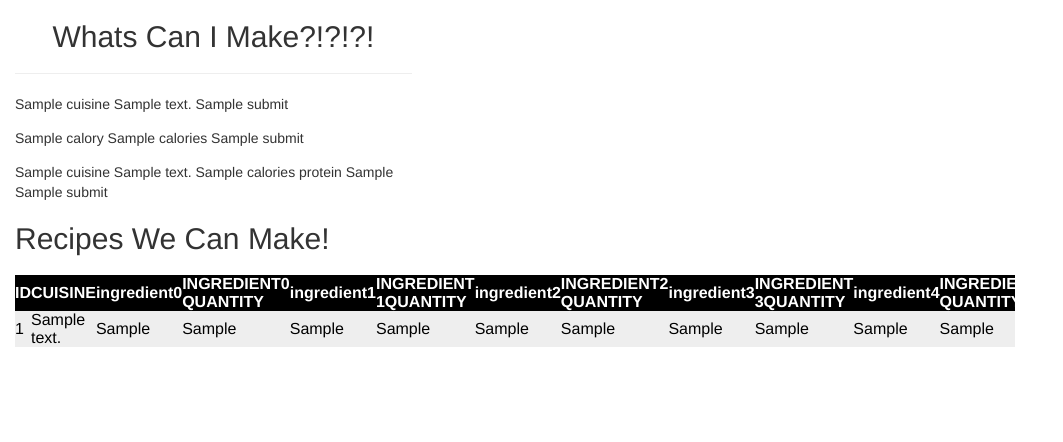
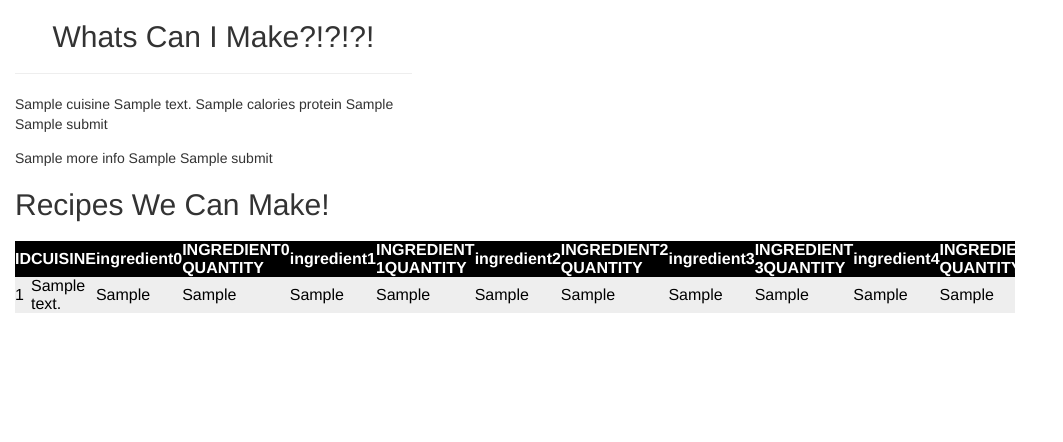
Before and after one commit to krajput96/flask-aws-tutorial, a Flask app: template templates/index.html in a window 1280 px wide. Shown: the top 442 px of the page, without its empty margins (0-1063 px from the left). Run offline with Flask 2, Linux system fonts and the light colour scheme; the template is opened without the code that fills it: most values are stand-ins (such as "Sample title", 1, 10 or a date in 2020); parts of the project's set-up code (start-up, migrations or seed data) failed here and were passed over; some libraries are stand-ins or nearby versions.

Commit message:
index info and getInfo

```diff
--- a/application/forms.py
+++ b/application/forms.py
@@ -1,26 +1,17 @@
 from flask_wtf import Form
-from wtforms import TextField, validators, SelectField, SubmitField
-from wtforms_sqlalchemy.fields import QuerySelectField
+from wtforms import TextField, validators, SelectField, SubmitField, StringField
+#from wtforms_sqlalchemy.fields import QuerySelectField
 
 
-CUISINE_CHOICES = [(' ',' '), ('Mexican', 'Mexican') , ('Italian', 'Italian'), ('Indian', 'Indian')]
-
-CALORIES_CHOICES = [(' ',' '), ('High Calories', 'High Calories'), ('Low Calories', 'Low Calories')]
-
-PROTEIN_CHOICES = [(' ',' '), ('High Protein', 'High Protein'), ('Low Protein', 'Low Protein')]
-
+CUISINE_CHOICES = [(' ',' '), ('Mexican', 'Mexican') , ('Italian', 'Italian'), ('Indian', 'Indian'), ('French', 'French'), ('Thai', 'Thai'), ('Russian', 'Russian'), ('Spanish', 'Spanish'), ('Japanese', 'Japanese'), ('British', 'British'), ('Korean', 'Korean'), ]
 CALORIES_PROTEIN_CHOICES = [(' ',' '), ('High Protein', 'High Protein'), ('Low Protein', 'Low Protein'), ('High Calories', 'High Calories'), ('Low Calories', 'Low Calories')]
 
-class cuisineForm(Form):
-    cuisine = SelectField(label='Cuisine', choices=CUISINE_CHOICES)
+class complexForm(Form):
+    cuisine = SelectField(label='Cuisine: ', choices=CUISINE_CHOICES)
+    calories_protein = SelectField(label='Choose: ', choices=CALORIES_PROTEIN_CHOICES)
+
     submit = SubmitField("Submit")
 
-class caloriesForm(Form):
-    calories = SelectField(label='Calories', choices=CALORIES_CHOICES)
-    submit = SubmitField("Submit")
-
-class complexForm(Form):
-    cuisine = SelectField(label='Cuisine', choices=CUISINE_CHOICES)
-    calories_protein = SelectField(label='Calories', choices=CALORIES_PROTEIN_CHOICES)
-
-    submit = SubmitField("Submit")
+class moreInformation(Form):
+    moreInfo = StringField('ID', validators = [validators.DataRequired()])
+    submit = SubmitField('Submit')
--- a/templates/index.html
+++ b/templates/index.html
@@ -52,29 +52,6 @@ table#t01 th {
 
 </style>
 
-
-
-<form action = "/index" method = "POST" name = "cuisineSelection">
-
-  {{form1.hidden_tag()}}
-  <p>
-    {{form1.cuisine.label}}
-    {{form1.cuisine}}
-    {{form1.submit()}}
-  </p>
-</form>
-
-
-<form action = "/index" method = "POST" name = "caloriesSelection">
-
-  {{form2.hidden_tag()}}
-  <p>
-    {{form2.calories.label}}
-    {{form2.calories}}
-    {{form2.submit()}}
-  </p>
-</form>
-
 <form action = "/index" method = "POST" name = "complex_selection">
 
   {{form3.hidden_tag()}}
@@ -86,6 +63,18 @@ table#t01 th {
     {{form3.calories_protein}}
 
     {{form3.submit()}}
+  </p>
+
+</form>
+
+
+<form action = "/index" method = "POST" name = "complex_selection">
+
+  {{form4.hidden_tag()}}
+  <p>
+    {{form4.moreInfo.label}}
+    {{form4.moreInfo}}
+    {{form4.submit()}}
   </p>
 
 </form>
@@ -192,7 +181,7 @@ table#t01 th {
 
       {% for r in oneMissing %}
       <tr>
-        <td>  {{r.id}}</td>
+        <td>  {{r.id}} </td>
         <td>    {{r.cuisine}}</td>
         <td>  {{r.ingredient0}}</td>
         <td>    {{r.ing0quantity}}</td>
```
Also changed, not shown: templates/getInfo.html (added, +54 -0 lines).
